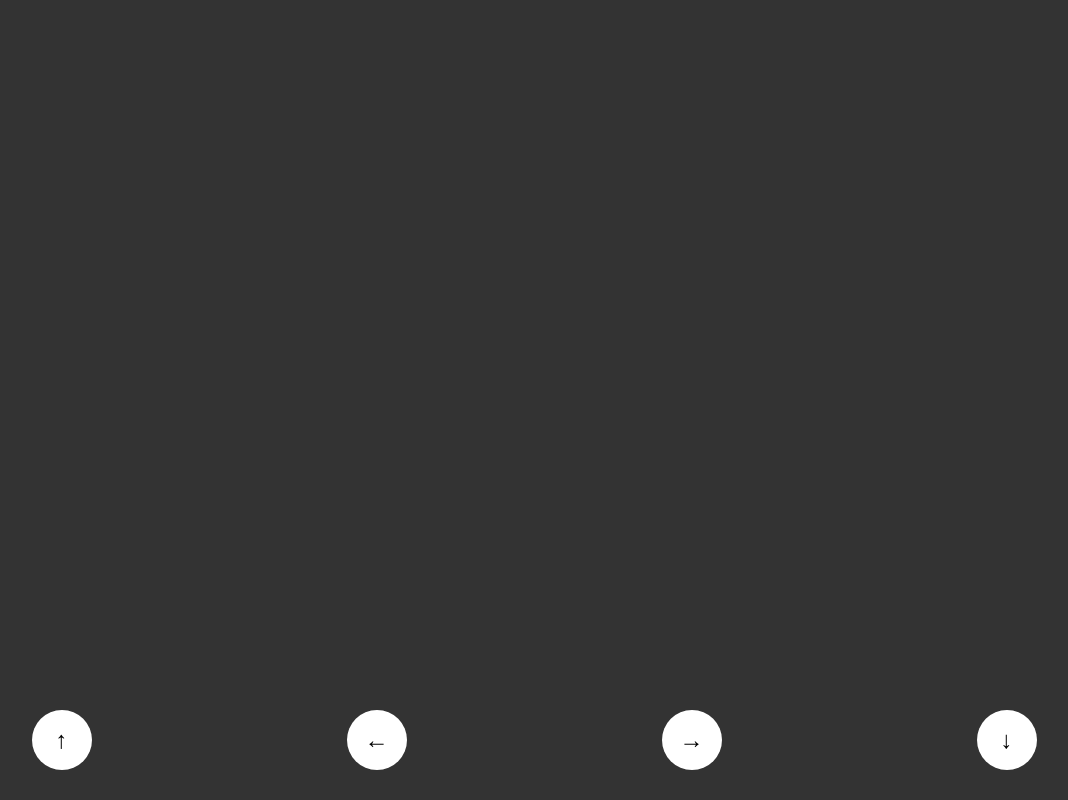
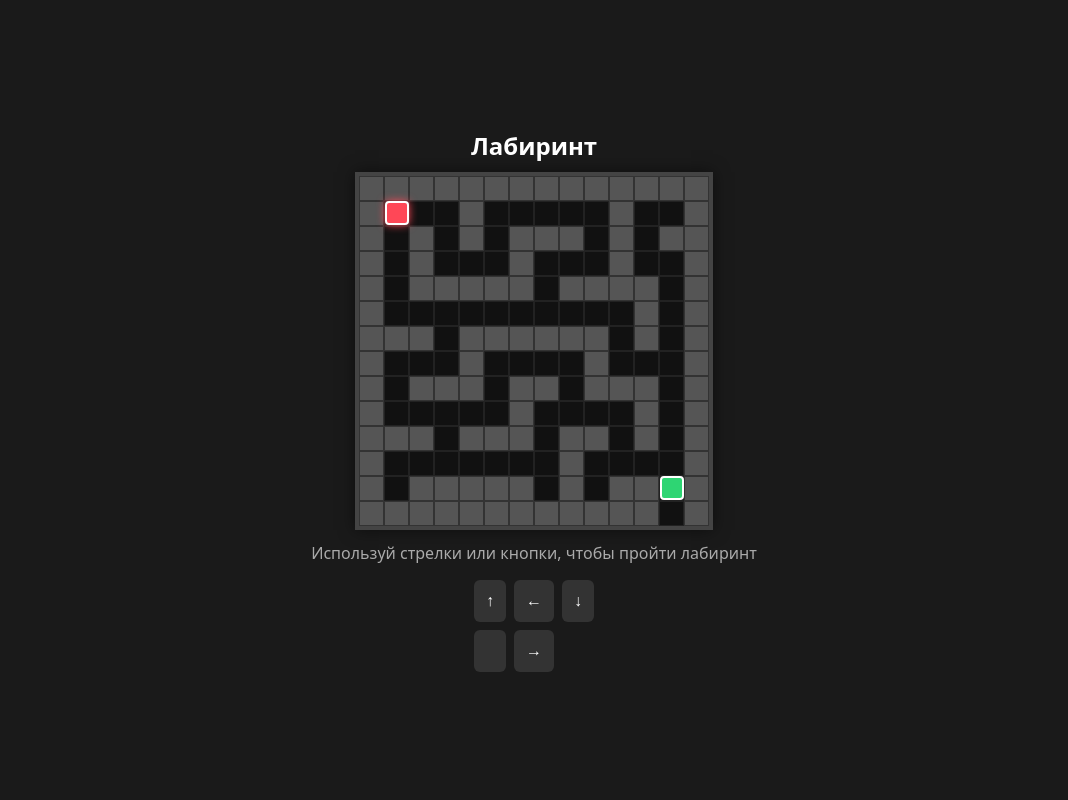
Before and after one commit to aionprojectworld-arch/labirint-artem, a plain HTML site: page index.html in a window 1280 px wide. Shown: the whole page, without its empty margins (106-1174 px from the left). Drawn offline with Linux system fonts and the light colour scheme.

Commit message:
Update index.html

```diff
--- a/index.html
+++ b/index.html
@@ -1,149 +1,189 @@
 <!DOCTYPE html>
 <html lang="ru">
 <head>
-    <meta charset="UTF-8">
-    <!-- Самое важное для телефона -->
-    <meta name="viewport" content="width=device-width, initial-scale=1.0, maximum-scale=1.0, user-scalable=no">
+  <meta charset="utf-8">
+  <meta name="viewport" content="width=device-width, initial-scale=1, maximum-scale=1, user-scalable=no">
   <title>Лабиринт для телефона</title>
   <style>
-        body { margin: 0; padding: 0; background: #222; color: white; font-family: sans-serif; overflow: hidden; }
-
-        /* Игровое поле */
-        #game {
-            width: 100vw;
-            height: 85vh; /* Оставляем место снизу для кнопок */
-            background: #333;
+    body {
+      margin: 0;
+      padding: 0;
+      background: #1a1a1a;
+      color: #fff;
+      font-family: system-ui, -apple-system, Segoe UI, Roboto, Arial, sans-serif;
+      display: flex;
+      flex-direction: column;
+      align-items: center;
+      justify-content: center;
+      min-height: 100vh;
+      overflow: hidden;
+    }
+    h1 { margin: 0 0 10px; font-size: 1.5rem; }
+    #game-container {
       position: relative;
-            box-sizing: border-box;
+      background: #222;
+      border: 4px solid #444;
+      box-shadow: 0 0 15px rgba(0,0,0,0.5);
     }
-
     .cell {
-            width: 40px;
-            height: 40px;
       float: left;
       box-sizing: border-box;
     }
-
-        .wall { background: #555; border: 1px solid #777; }
-        .floor { background: #111; border: 1px solid #333; }
-        .player { background: #ff4757; z-index: 10; position: absolute; }
-        .exit { background: #2ed573; border: 2px solid white; }
-
-        /* Кнопки управления */
+    .wall { background: #555; border: 1px solid #333; }
+    .path { background: #111; border: 1px solid #222; }
+    .player {
+      position: absolute;
+      width: 20px;
+      height: 20px;
+      background: #ff4757;
+      border: 2px solid #fff;
+      border-radius: 4px;
+      z-index: 10;
+      transform: translate(-50%, -50%);
+      box-shadow: 0 0 8px #ff4757;
+    }
+    .exit {
+      position: absolute;
+      width: 20px;
+      height: 20px;
+      background: #2ed573;
+      border: 2px solid #fff;
+      border-radius: 4px;
+      transform: translate(-50%, -50%);
+      z-index: 5;
+    }
     #controls {
-            position: fixed;
-            bottom: 0;
-            width: 100%;
-            height: 15vh;
-            display: flex;
-            justify-content: space-around;
-            align-items: center;
+      margin-top: 16px;
+      display: grid;
+      grid-template-columns: repeat(3, 1fr);
+      gap: 8px;
+      width: 120px;
+    }
+    button {
       background: #333;
-            padding: 10px;
-            box-sizing: border-box;
+      color: #fff;
+      border: none;
+      padding: 12px;
+      font-size: 1rem;
+      cursor: pointer;
+      border-radius: 6px;
     }
-
-        button {
-            width: 60px;
-            height: 60px;
-            font-size: 24px;
-            background: #fff;
-            border: none;
-            border-radius: 50%;
-            cursor: pointer;
+    button:active { background: #555; }
+    #status {
+      margin-top: 12px;
+      font-size: 1rem;
+      color: #aaa;
     }
-        button:active { background: #ddd; }
+    @media (max-width: 600px) {
+      #game-container { width: 280px; height: 280px; }
+      .cell { width: 20px; height: 20px; }
+    }
+    @media (min-width: 601px) {
+      #game-container { width: 400px; height: 400px; }
+      .cell { width: 25px; height: 25px; }
+    }
   </style>
 </head>
 <body>
-
-<div id="game"></div>
-
+  <h1>Лабиринт</h1>
+  <div id="game-container">
+    <div id="player" class="player"></div>
+    <div id="exit" class="exit"></div>
+  </div>
+  <div id="status">Используй стрелки или кнопки, чтобы пройти лабиринт</div>
   <div id="controls">
-    <button onclick="move(0, -1)">↑</button>
-    <button onclick="move(-1, 0)">←</button>
-    <button onclick="move(1, 0)">→</button>
-    <button onclick="move(0, 1)">↓</button>
+    <button id="btn-up" onclick="move(0, -1)">↑</button>
+    <button id="btn-left" onclick="move(-1, 0)">←</button>
+    <button id="btn-down" onclick="move(0, 1)">↓</button>
+    <button></button>
+    <button id="btn-right" onclick="move(1, 0)">→</button>
   </div>
 
   <script>
-    const gameDiv = document.getElementById('game');
-    const cellSize = 40;
-    let playerX = 1, playerY = 1;
-    let grid = ;
-    let playerEl;
+    const container = document.getElementById('game-container');
+    const playerEl = document.getElementById('player');
+    const exitEl = document.getElementById('exit');
+    const statusEl = document.getElementById('status');
 
-    // Простая карта лабиринта (1 - стена, 0 - пол)
-    const map = [
-        [1,1,1,1,1,1,1,1,1,1],
-        [1,0,0,0,1,0,0,0,0,1],
-        [1,0,1,0,1,0,1,1,0,1],
-        [1,0,1,0,0,0,1,0,0,1],
-        [1,0,1,1,1,1,1,0,1,1],
-        [1,0,0,0,0,0,0,0,0,1],
-        [1,1,1,0,1,1,1,1,0,1],
-        [1,0,0,0,1,0,0,0,0,1],
-        [1,0,1,1,1,0,1,1,1,1],
-        [1,0,0,0,0,0,0,0,2,1] // 2 - выход
+    // Размер сетки (можно менять: 10×10, 12×12 и т.д.)
+    const size = 14;
+    const cellSize = window.innerWidth <= 600 ? 20 : 25;
+
+    // Лабиринт: 0 = путь, 1 = стена
+    const maze = [
+      [1,1,1,1,1,1,1,1,1,1,1,1,1,1],
+      [1,0,0,0,1,0,0,0,0,0,1,0,0,1],
+      [1,0,1,0,1,0,1,1,1,0,1,0,1,1],
+      [1,0,1,0,0,0,1,0,0,0,1,0,0,1],
+      [1,0,1,1,1,1,1,0,1,1,1,1,0,1],
+      [1,0,0,0,0,0,0,0,0,0,0,1,0,1],
+      [1,1,1,0,1,1,1,1,1,1,0,1,0,1],
+      [1,0,0,0,1,0,0,0,0,1,0,0,0,1],
+      [1,0,1,1,1,0,1,1,0,1,1,1,0,1],
+      [1,0,0,0,0,0,1,0,0,0,0,1,0,1],
+      [1,1,1,0,1,1,1,0,1,1,0,1,0,1],
+      [1,0,0,0,0,0,0,0,1,0,0,0,0,1],
+      [1,0,1,1,1,1,1,0,1,0,1,1,0,1],
+      [1,1,1,1,1,1,1,1,1,1,1,1,0,1]
     ];
 
+    let playerX = 1, playerY = 1;
+    const exitX = size - 2, exitY = size - 2;
+
     function init() {
-        gameDiv.innerHTML = '';
-        grid = ;
+      container.style.width = (size * cellSize) + 'px';
+      container.style.height = (size * cellSize) + 'px';
 
-        map.forEach((row, y) => {
-            row.forEach((cell, x) => {
-                const div = document.createElement('div');
-                div.className = 'cell';
-
-                if (cell === 1) div.classList.add('wall');
-                if (cell === 0) div.classList.add('floor');
-                if (cell === 2) {
-                    div.classList.add('exit');
-                    div.innerText = 'Выход';
-                    div.style.fontSize = '10px';
+      for (let y = 0; y < size; y++) {
+        for (let x = 0; x < size; x++) {
+          const cell = document.createElement('div');
+          cell.className = maze[y][x] ? 'cell wall' : 'cell path';
+          cell.style.width = cellSize + 'px';
+          cell.style.height = cellSize + 'px';
+          container.appendChild(cell);
+        }
       }
 
-                // Позиционирование через абсолютное позиционирование для простоты
-                div.style.left = (x * cellSize) + 'px';
-                div.style.top = (y * cellSize) + 'px';
-                gameDiv.appendChild(div);
-                grid.push({x, y, type: cell, el: div});
-            });
-        });
-
-        // Создаем игрока
-        playerEl = document.createElement('div');
-        playerEl.className = 'player cell';
-        playerEl.style.width = cellSize + 'px';
-        playerEl.style.height = cellSize + 'px';
       updatePlayerPosition();
-        gameDiv.appendChild(playerEl);
+      updateExitPosition();
     }
 
     function updatePlayerPosition() {
-        playerEl.style.left = (playerX * cellSize) + 'px';
-        playerEl.style.top = (playerY * cellSize) + 'px';
+      playerEl.style.left = (playerX * cellSize + cellSize / 2) + 'px';
+      playerEl.style.top = (playerY * cellSize + cellSize / 2) + 'px';
+    }
+
+    function updateExitPosition() {
+      exitEl.style.left = (exitX * cellSize + cellSize / 2) + 'px';
+      exitEl.style.top = (exitY * cellSize + cellSize / 2) + 'px';
     }
 
     function move(dx, dy) {
       const newX = playerX + dx;
       const newY = playerY + dy;
 
-        // Проверяем границы и стены
-        const targetCell = map[newY][newX];
-        if (targetCell !== 1) { // Если не стена
+      if (newX >= 0 && newX < size && newY >= 0 && newY < size && maze[newY][newX] === 0) {
         playerX = newX;
         playerY = newY;
         updatePlayerPosition();
 
-            // Проверка победы
-            if (targetCell === 2) {
-                alert("Ты прошел лабиринт!");
-                location.reload(); // Перезапуск
+        if (playerX === exitX && playerY === exitY) {
+          statusEl.textContent = '🎉 Победа! Ты прошёл лабиринт!';
+          statusEl.style.color = '#2ed573';
+        } else {
+          statusEl.textContent = 'Продолжай искать выход';
+          statusEl.style.color = '#aaa';
         }
       }
     }
+
+    // Управление стрелками на клавиатуре
+    document.addEventListener('keydown', (e) => {
+      if (e.key === 'ArrowUp') move(0, -1);
+      if (e.key === 'ArrowDown') move(0, 1);
+      if (e.key === 'ArrowLeft') move(-1, 0);
+      if (e.key === 'ArrowRight') move(1, 0);
+    });
 
     init();
   </script>
```
Lines whose indentation alone changed are shown as unchanged.
